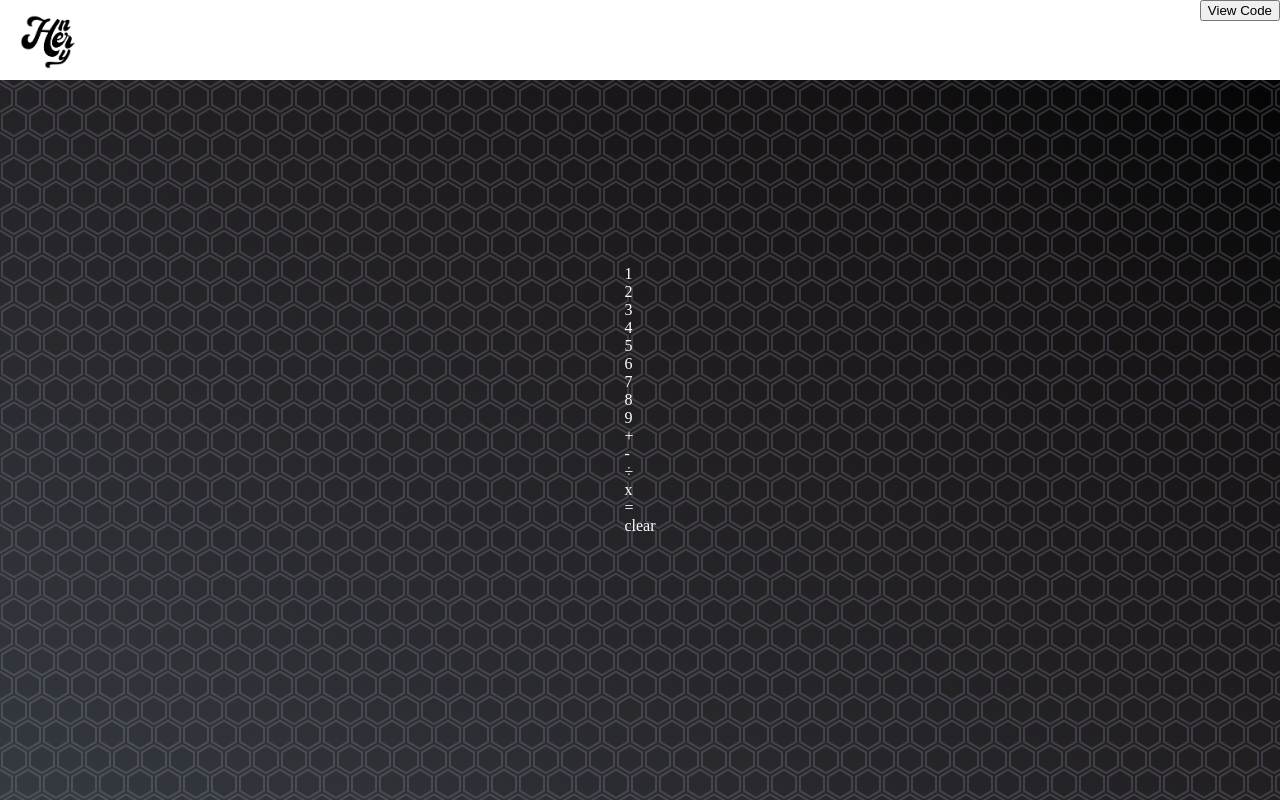
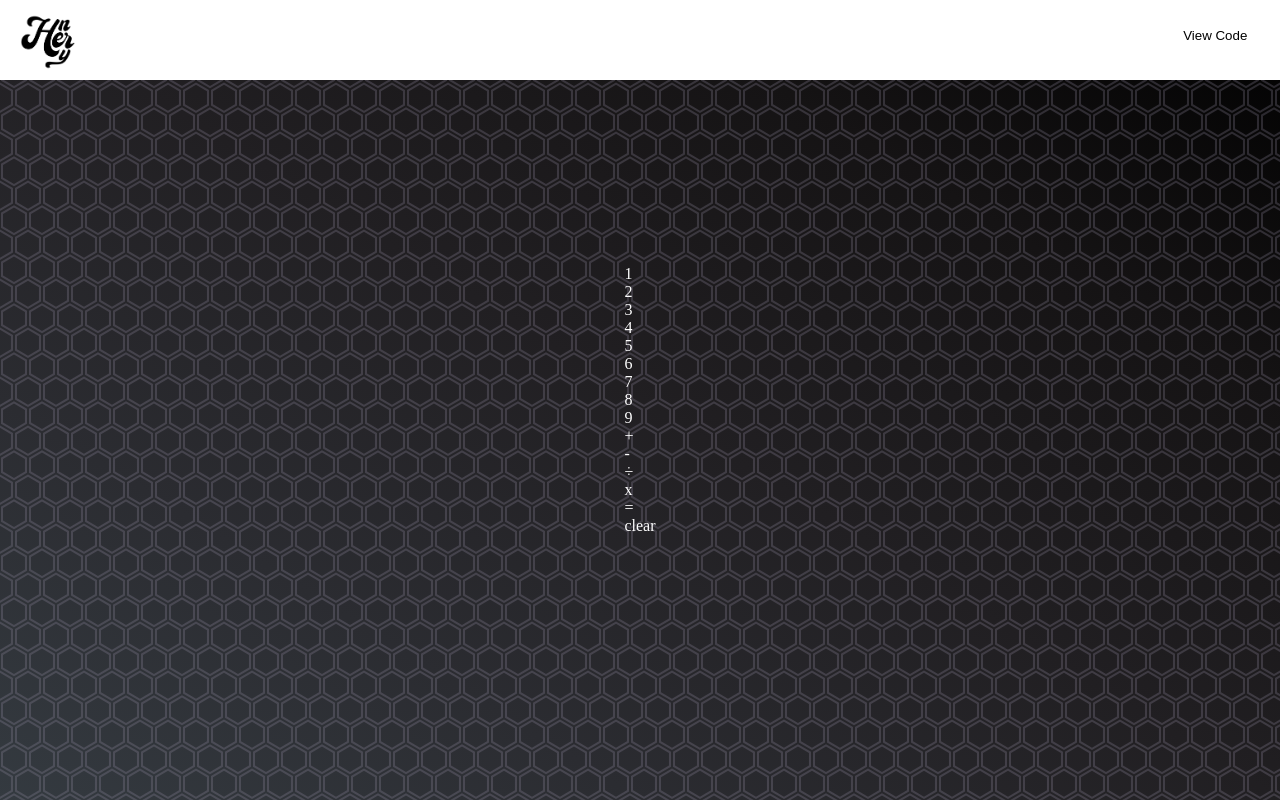
Before and after one commit to henewi/calculator, a plain HTML site: page index.html in a window 1280 px wide. Drawn offline with Linux system fonts and the light colour scheme.

Commit message:
added fonts

```diff
--- a/styles.css
+++ b/styles.css
@@ -1,4 +1,4 @@
-
+/* Fonts */
 
 
 /* Background (Outsourced but edited to suit) */
@@ -43,4 +43,13 @@ body {
     top: 0px;
     right: 0px;
     text-decoration: none;
+    background-color: white;
+    color: black;
+    border: none;
+    margin: 2em;
 }
+
+#code:hover {
+    transform: scale(1.03);
+    transition: all .2s ease-in-out;
+}
```
Also changed, not shown: fonts/Technology.ttf (added).
